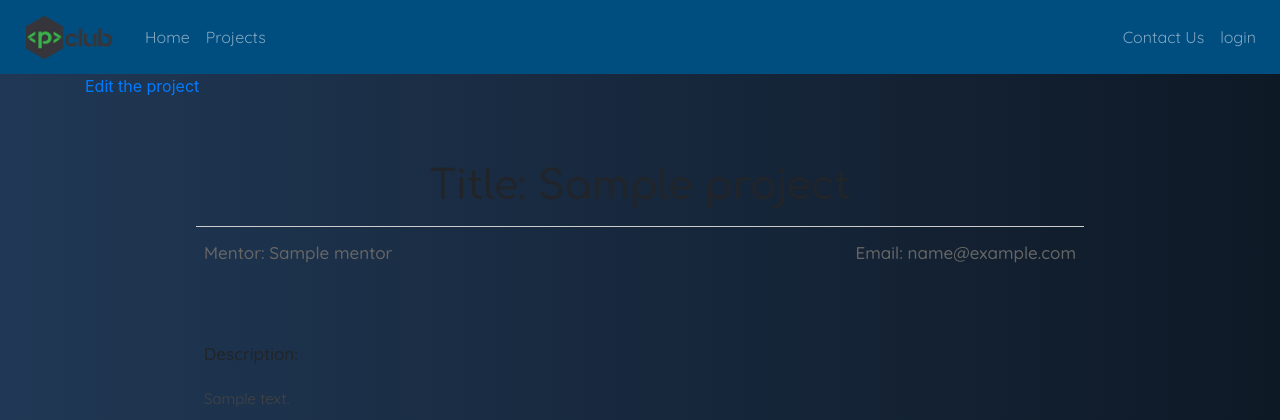
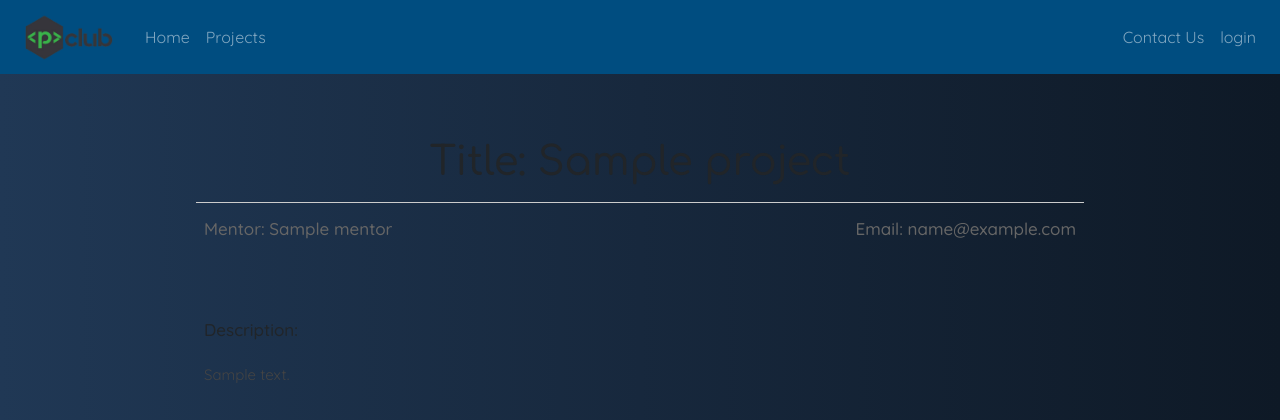
Before and after one commit to Mahir-G/psoc2020, a Django app: page /projects/1/ in a window 1280 px wide. Shown: the top 420 px of the page. Run offline with Django 3.2, Linux system fonts and the light colour scheme; tables that the repository leaves empty hold one stand-in row (values such as "Sample post"); some libraries are stand-ins or nearby versions; some web fonts are replaced.

Commit message:
removed edit link temporarily

```diff
--- a/projects/templates/projects/detail.html
+++ b/projects/templates/projects/detail.html
@@ -1,7 +1,7 @@
 {% extends 'mentors/base.html' %} {% load static %} {% load getvaluefromdict %} {% block body_block %}
 <link rel="stylesheet" href="{% static 'mentors/css/detail.css' %}" />
     <div class="container">
-        <a href="{% url 'mentors:edit_project' project.id %}">Edit the project</a>
+        <!-- <a href="{% url 'mentors:edit_project' project.id %}">Edit the project</a> -->
         <div class="detail-section">
 
                 <div class="proj-title">
```
